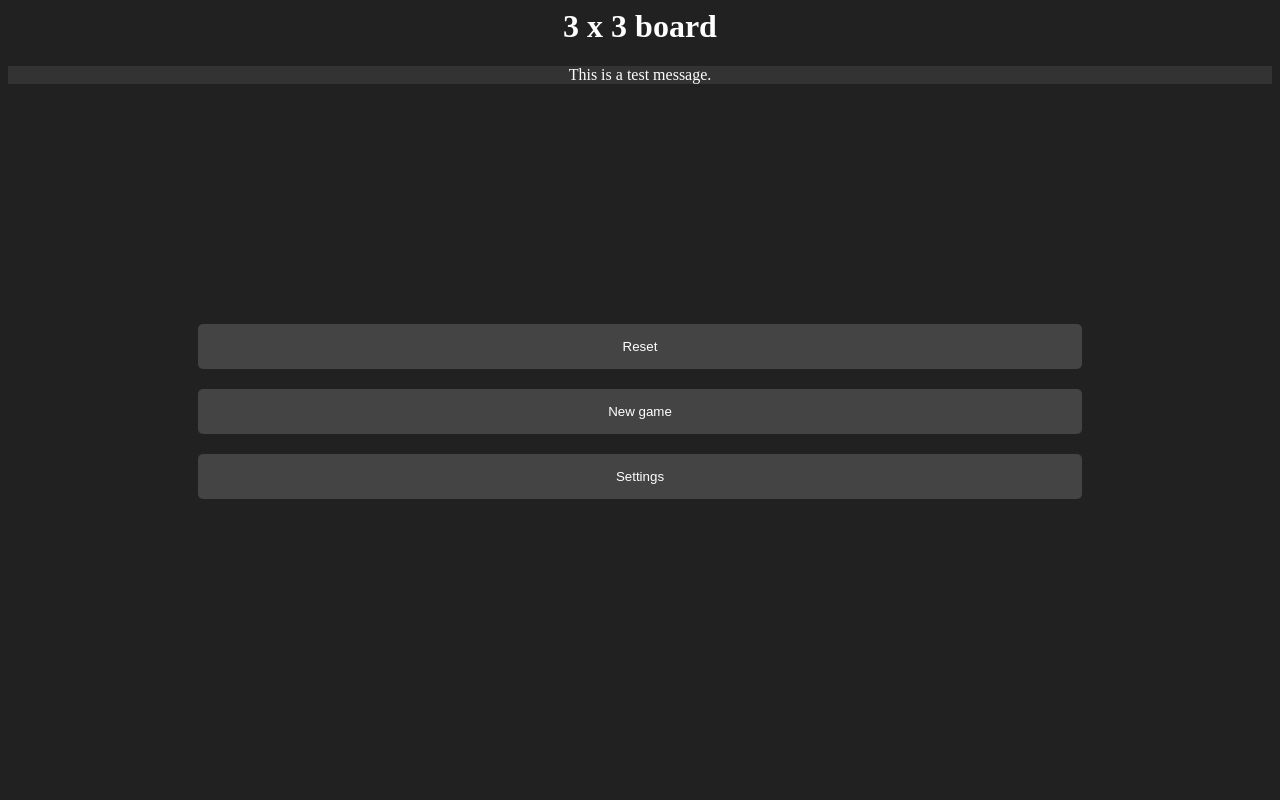
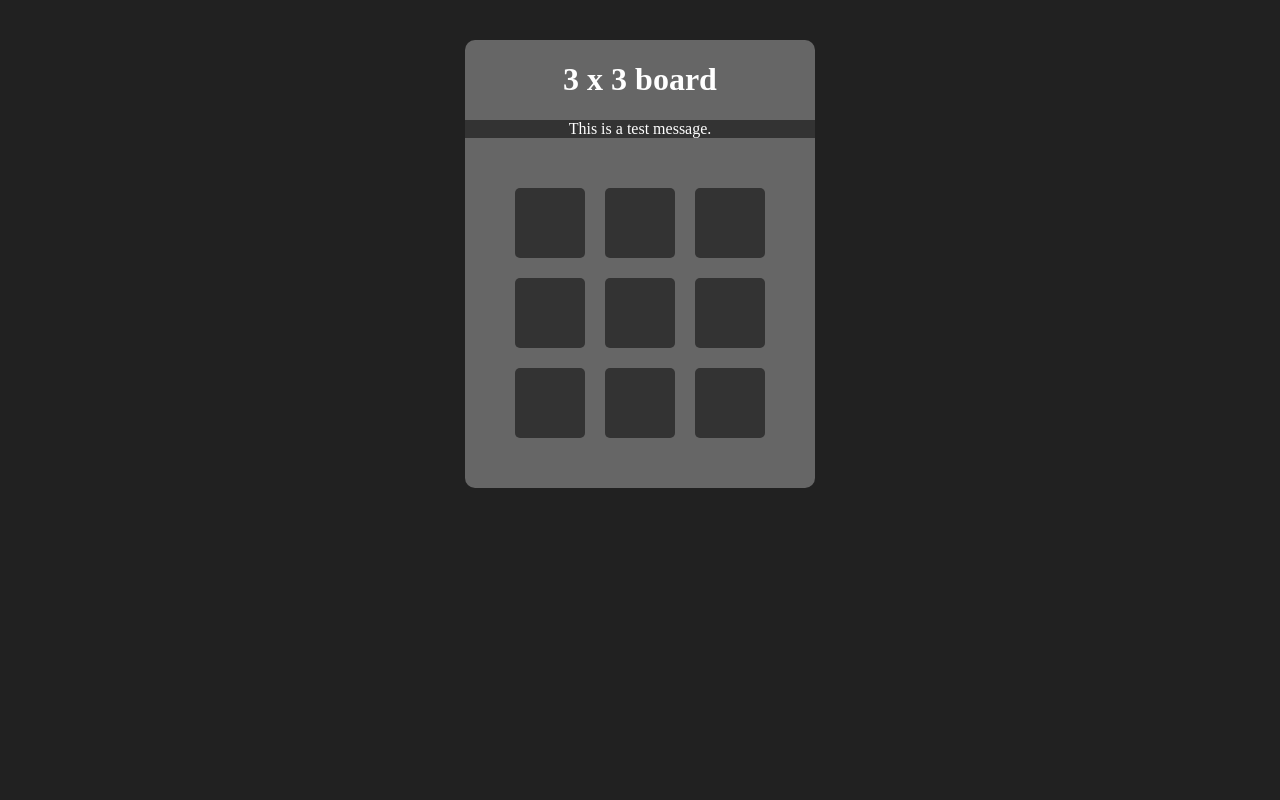
Before and after one commit to jwllee/tic-tac-toe, a Django app: page /xo/3x3 in a window 1280 px wide. Run offline with Django 3.2, Linux system fonts and the light colour scheme.

Commit message:
Fixed board setup

```diff
--- a/xosite/xo/models.py
+++ b/xosite/xo/models.py
@@ -90,4 +90,6 @@ class Game(models.Model):
         print('Playing auto')
 
     def play(self, index):
-        print('Playing')
+        info_msg = 'Playing index {} at game {}'
+        info_msg = info_msg.format(index, self.pk)
+        print(info_msg)
--- /dev/null
+++ b/xosite/xo/static/xo/main.css
@@ -0,0 +1,25 @@
+body{
+    margin: 20px;
+    background: #212121;
+    color: #666;
+}
+h1{
+    text-align: center;
+    color: #fff;
+}
+#box-3x3{
+    width: 350px;
+    overflow: auto;
+    margin: 40px auto;
+    background: #666;
+    padding-bottom: 40px;
+    border-radius: 10px;
+}
+#message{
+    text-align: center;
+    background: #333;
+    color: #fff;
+}
+.board{
+    margin: 40px;
+}
--- /dev/null
+++ b/xosite/xo/static/xo/square.css
@@ -0,0 +1,27 @@
+.square{
+    text-align: center;
+    vertical-align: middle;
+    font-size: 60px;
+    background: #333;
+    color: #ccc;
+    list-style: none;
+    width: 70px;
+    height: 70px;
+    margin: 10px;
+    float: left;
+    border-radius: 5px;
+}
+.square button[type=submit]{
+    width: 70px;
+    height: 70px;
+    line-height: 70px;
+    background: none;
+    border: none;
+    opacity: 0;
+    border-radius: 5px;
+}
+.square button[type=submit]:hover{
+    cursor: pointer;
+    background: #000;
+    opacity: 1;
+}
--- a/xosite/xo/static/xo/style.css
+++ /dev/null
@@ -1,85 +0,0 @@
-body{
-    background: #212121;
-    color: #666;
-}
-h1{
-    text-align: center;
-    color: #fff;
-}
-.clearfix{
-    clear: both;
-}
-#box-4x4{
-    width: 430px;
-    overflow: auto;
-    margin: 40px auto;
-    background: #666;
-    padding-bottom: 40px;
-    border-radius: 10px;
-}
-#message{
-    background: #333;
-    color: #fff;
-    text-align: center;
-}
-.row {
-    height: 70px;
-}
-.board .row:after {
-    clear: both;
-    content: " ";
-    display: table;
-}
-.cell {
-    float: left;
-    width: 70px;
-    height: 70px;
-    margin: 10px;
-    font-size: 50px;
-    background: #333;
-    color: #ccc;
-    text-align: center;
-    border-radius: 5px;
-    vertical-align: middle;
-    line-height: 70px;
-}
-.cell button[type=submit]:hover {
-    cursor: pointer;
-    background: #000;
-}
-#board li{
-    float: left;
-    margin: 10px;
-    height: 70px;
-    width: 70px;
-    font-size: 50px;
-    background: #333;
-    color: #ccc;
-    list-style: none;
-    text-align: center;
-    border-radius: 5px;
-}
-#board li:hover, #reset:hover, #settings:hover, #newgame:hover{
-    cursor: pointer;
-    background: #000;
-}
-#reset, #settings, #newgame{
-    border: 0;
-    background: #444;
-    color: #fff;
-    width: 70%;
-    padding: 15px;
-    margin: 10px;
-    border-radius: 5px;
-}
-.o{
-    color: green !important;
-}
-.x{
-    color: red !important;
-}
-footer{
-    display: block;
-    text-align: center;
-    padding-top: 20px;
-}
--- a/xosite/xo/templates/includes/square.html
+++ b/xosite/xo/templates/includes/square.html
@@ -1,3 +1,5 @@
+{% load static %}
+<link rel="stylesheet" type="text/css" href="{% static 'xo/square.css' %}">
 {% if value == ' ' %}
     {# This square is empty #}
     <form method="POST" class="square">
--- a/xosite/xo/templates/xo/3x3.html
+++ b/xosite/xo/templates/xo/3x3.html
@@ -1,34 +1,28 @@
 {% load static %}
-<link rel="stylesheet" type="text/css" href="{% static 'xo/style.css' %}">
+<link rel="stylesheet" type="text/css" href="{% static 'xo/main.css' %}">
 
 <body>
-    <div class="text-center"id="box-3x3">
+    <div class="text-center" id="box-3x3">
         <header>
             <h1>3 x 3 board</h1>
         </header>
         <div id="message">This is a test message.</div>
-        <div class="board board-3x3">
-            <div class="row row-3x3">
+        <div class="board">
+            <div>
                 {% include "includes/square.html" with game=game index=0 value=game.board_str.0 %}
                 {% include "includes/square.html" with game=game index=1 value=game.board_str.1 %}
                 {% include "includes/square.html" with game=game index=2 value=game.board_str.2 %}
             </div>
-            <div class="row row-3x3">
+            <div>
                 {% include "includes/square.html" with game=game index=3 value=game.board_str.3 %}
                 {% include "includes/square.html" with game=game index=4 value=game.board_str.4 %}
                 {% include "includes/square.html" with game=game index=5 value=game.board_str.5 %}
             </div>
-            <div class="row row-3x3">
+            <div>
                 {% include "includes/square.html" with game=game index=6 value=game.board_str.6 %}
                 {% include "includes/square.html" with game=game index=7 value=game.board_str.7 %}
                 {% include "includes/square.html" with game=game index=8 value=game.board_str.8 %}
             </div>
         </div>
-        <div class="clearfix"></div>
-        <footer>
-            <button id="reset">Reset</button>
-            <button id="newgame">New game</button>
-            <button id="settings">Settings</button>
-        </footer>
     </div>
 </body>
```
Also changed, not shown: xosite/xo/templates/xo/4x4.html (deleted, +0 -35 lines), xosite/xo/templates/xo/new_game.html (+3 -4 lines), xosite/xo/migrations/0002_auto_20190727_1943.py (added).
